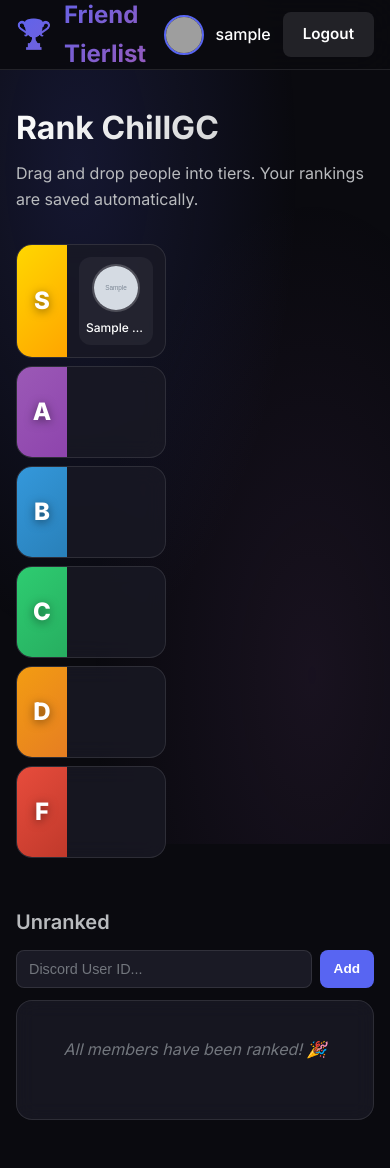
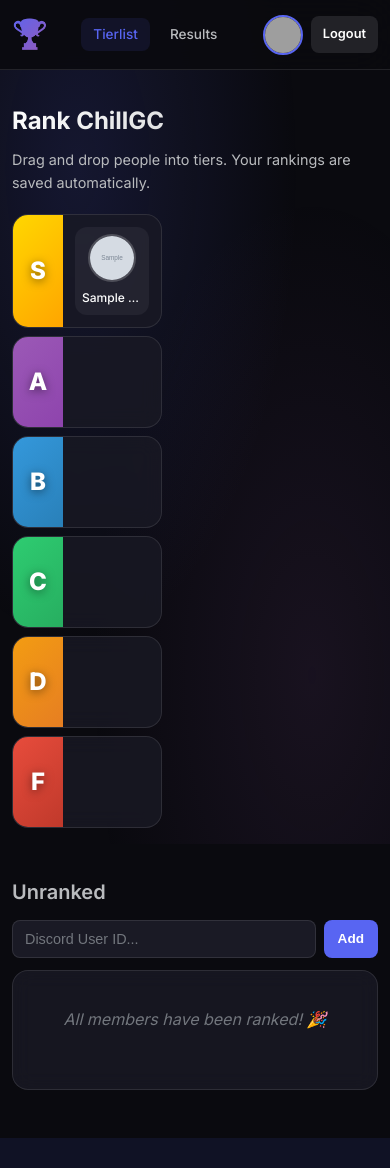
Before and after one commit to hibenji/FriendGroupTierlist, a PHP site: page / in a window 390 px wide. After the commit the page ends 1138 px from the top, so only its background shows below. Run offline with PHP 8.4, Linux system fonts and the light colour scheme; the visitor is signed in with stand-in values (Sample User, id 1); tables that the repository leaves empty hold one stand-in row (values such as "Sample post"); grey boxes marked "Sample" are stand-in pictures; grey boxes are pictures that could not be loaded.

Commit message:
feat: improve mobile responsiveness by adjusting layout padding, refining header elements, and adding specific styles for results page components.

```diff
--- a/assets/css/style.css
+++ b/assets/css/style.css
@@ -733,16 +733,44 @@ body::before {
 
 @media (max-width: 768px) {
     .header {
-        padding: 0 16px;
+        padding: 0 12px;
+    }
+
+    .logo span:not(.logo-icon) {
+        display: none;
+    }
+
+    .logo {
+        gap: 0;
     }
 
     .nav {
+        display: flex;
+        gap: 8px;
+    }
+
+    .nav-link {
+        padding: 6px 12px;
+        font-size: 0.85rem;
+    }
+
+    .user-info {
+        gap: 8px;
+    }
+
+    .user-name {
         display: none;
     }
 
+    .btn {
+        padding: 8px 12px;
+        font-size: 0.8rem;
+    }
+
     .main {
-        padding-left: 16px;
-        padding-right: 16px;
+        padding-left: 12px;
+        padding-right: 12px;
+        max-width: 100%;
     }
 
     .tier-label {
@@ -763,4 +791,70 @@ body::before {
         font-size: 0.75rem;
         max-width: 60px;
     }
+
+    /* Results page mobile styles */
+    .results-grid {
+        gap: 12px;
+    }
+
+    .result-card {
+        padding: 16px 12px;
+        gap: 12px;
+        flex-wrap: wrap;
+    }
+
+    .result-rank {
+        font-size: 1.2rem;
+        min-width: 40px;
+    }
+
+    .result-avatar {
+        width: 50px;
+        height: 50px;
+    }
+
+    .result-info {
+        flex: 1;
+        min-width: 0;
+    }
+
+    .result-name {
+        font-size: 1.1rem;
+    }
+
+    .result-stats {
+        font-size: 0.8rem;
+    }
+
+    .result-score {
+        flex-basis: 100%;
+        text-align: left;
+        display: flex;
+        align-items: center;
+        gap: 8px;
+        margin-top: 8px;
+        padding-top: 12px;
+        border-top: 1px solid var(--border-color);
+    }
+
+    .score-value {
+        font-size: 1.5rem;
+    }
+
+    .score-label {
+        font-size: 0.75rem;
+    }
+
+    .tier-distribution {
+        max-width: 100%;
+    }
+
+    .page-title {
+        font-size: 1.5rem;
+    }
+
+    .page-subtitle {
+        font-size: 0.9rem;
+        margin-bottom: 20px;
+    }
 }
```
